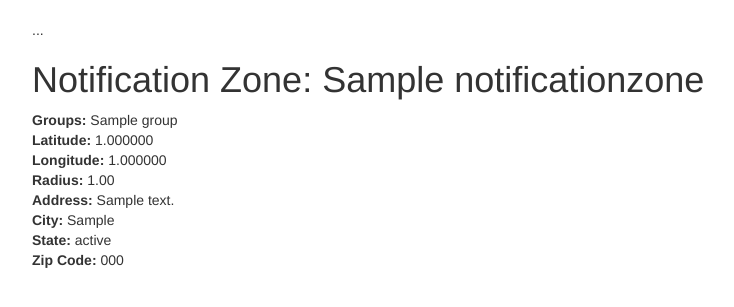
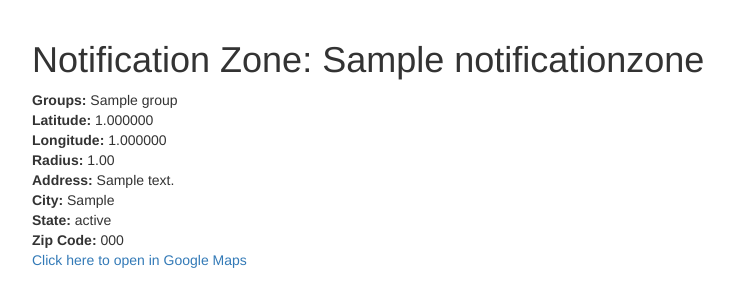
Before and after one commit to justKnoWhere/knowhere, a Django app: page /notification_zone/1/ in a window 1280 px wide. Shown: the part 51-358 px from the top of the page, without its empty margins (38-772 px from the left). Run offline with Django 3.2, Linux system fonts and the light colour scheme; tables that the repository leaves empty hold one stand-in row (values such as "Sample post"); some libraries are stand-ins or nearby versions.

Commit message:
Added a link to open a Google map center on the address in a new tab

```diff
--- a/website/templates/website/notification_zone_detail.html
+++ b/website/templates/website/notification_zone_detail.html
@@ -28,7 +28,6 @@
     </script>
 
     <head>
-        ...
         {% leaflet_js %}
         {% leaflet_css %}
     </head>
@@ -43,6 +42,7 @@
             <div><span><strong>City:</strong> </span><span>{{ notification_zone.city }}</span></div>
             <div><span><strong>State: </strong></span><span>{{ notification_zone.state }}</span></div>
             <div><span><strong>Zip Code: </strong></span><span>{{ notification_zone.zipcode }}</span></div>
+            <a href="https://www.google.com/maps/place/{{notification_zone.address}},{{notification_zone.city}},{{notification_zone.state}},{{notification_zone.zipcode}}," target="_blank">Click here to open in Google Maps</a>
     </div>
 
     <div>
```
